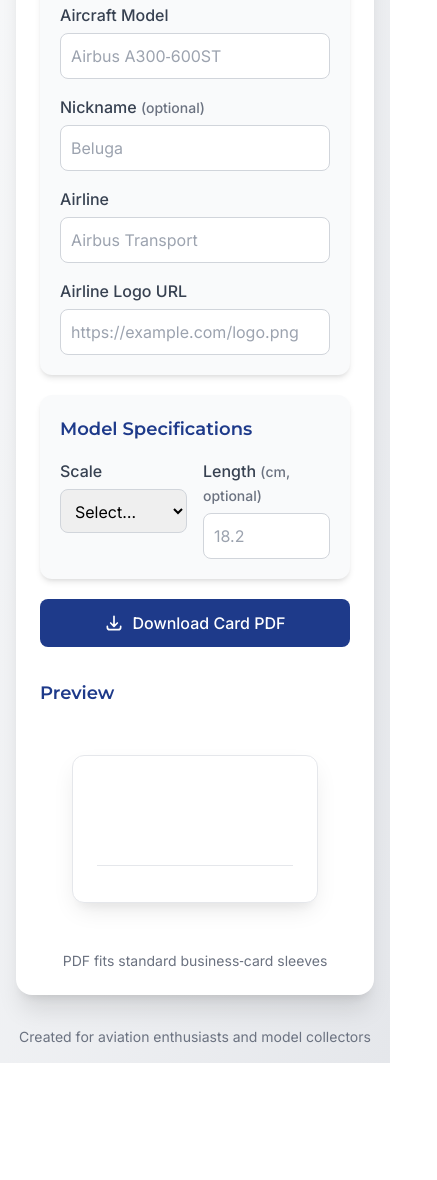
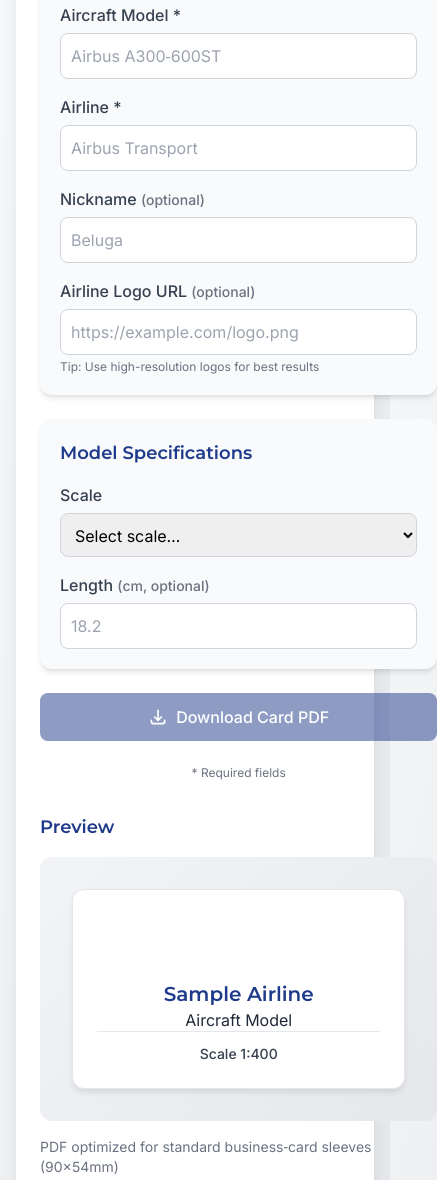
Before and after one commit to TheFilipcom4607/assets, a website: page card.html in a window 390 px wide. Shown: the part 261-1441 px from the top of the page, 437 px wide, since content can reach past the window. Before the commit the page ends 1324 px from the top, so only its background shows below. Drawn offline with nearby package versions, Linux system fonts and the light colour scheme.

Commit message:
Update card.html

```diff
--- a/card.html
+++ b/card.html
@@ -56,77 +56,114 @@
       box-shadow: 0 15px 30px -5px rgba(0, 0, 0, 0.15), 0 15px 15px -5px rgba(0, 0, 0, 0.08);
     }
 
-    /* ------------------------------ Airline text ----------------------- */
-    .airline-text {
-      transition: font-size 0.3s ease;
-    }
-    .airline-text.short {
-      font-size: 2rem; /* big but still fits */
+    /* ------------------------------ Preview gradient ------------------- */
+    .preview-gradient {
+      background: linear-gradient(135deg, #f3f4f6 0%, #e5e7eb 100%);
     }
 
     /* ------------------------------ Logo scaling ----------------------- */
     .logo-container {
       width: 100%;
-      height: 80px; /* Reduced height to prevent tall logos from dominating */
-      margin: 0 auto;
+      height: 60px;
+      margin-bottom: 8px;
       display: flex;
       align-items: center;
       justify-content: center;
-      overflow: hidden; /* Prevents overflow issues */
-      position: relative; /* For absolute positioning if needed */
+      overflow: hidden;
     }
+
     #card-logo {
-      max-width: 80%; /* Reduced from 100% to ensure margins */
-      max-height: 80%; /* Reduced from 100% to ensure margins */
+      max-width: 90%;
+      max-height: 100%;
       object-fit: contain;
       display: block;
-      margin: auto; /* Center the logo */
     }
 
-    /* Ensure card content has proper spacing */
+    /* ------------------------------ Card layout ----------------------- */
     #card {
       display: flex;
       flex-direction: column;
+      justify-content: space-between;
+      min-height: 200px;
     }
 
-    /* Add specific spacing for content elements */
+    .card-header {
+      flex-shrink: 0;
+    }
+
     .card-content {
       flex: 1;
       display: flex;
       flex-direction: column;
+      justify-content: center;
+      text-align: center;
+    }
+
+    .card-footer {
+      flex-shrink: 0;
+      margin-top: auto;
+    }
+
+    /* ------------------------------ Responsive text ------------------- */
+    .airline-text {
+      font-size: clamp(1.25rem, 4vw, 1.75rem);
+      line-height: 1.2;
+    }
+
+    .aircraft-text {
+      font-size: clamp(1rem, 3vw, 1.25rem);
+      line-height: 1.3;
+    }
+
+    .nickname-text {
+      font-size: clamp(0.9rem, 2.5vw, 1.1rem);
+      font-style: italic;
+    }
+
+    /* ------------------------------ Mobile improvements --------------- */
+    @media (max-width: 768px) {
+      .card-shadow {
+        box-shadow: 0 4px 6px -1px rgba(0, 0, 0, 0.1);
+      }
+
+      #card:hover {
+        transform: none;
+        box-shadow: 0 4px 6px -1px rgba(0, 0, 0, 0.1);
+      }
     }
   </style>
 </head>
 <body class="bg-gradient-to-br from-gray-50 to-gray-200 min-h-screen flex flex-col items-center justify-center p-4 font-sans">
-  <div class="w-full max-w-5xl">
+  <div class="w-full max-w-6xl">
     <!-- ------------------------------ Header --------------------------- -->
     <header class="text-center mb-8">
       <h1 class="text-3xl md:text-4xl font-display font-bold text-aviation-blue">Die‑Cast Model Shelf Card Generator</h1>
       <p class="text-gray-600 mt-2">Create beautiful display cards for your model aircraft collection</p>
     </header>
 
-    <div class="w-full grid md:grid-cols-5 gap-8 bg-white rounded-2xl shadow-xl p-6 md:p-8">
+    <div class="w-full grid lg:grid-cols-5 gap-8 bg-white rounded-2xl shadow-xl p-6 md:p-8">
       <!-- ------------------------------ Form panel --------------------- -->
-      <form id="card-form" class="md:col-span-2 space-y-5 fade-in" autocomplete="off">
+      <form id="card-form" class="lg:col-span-2 space-y-6 fade-in" autocomplete="off">
         <!-- Aircraft details -->
         <section class="bg-gray-50 rounded-xl p-5 form-shadow">
           <h2 class="font-display font-semibold text-lg text-aviation-blue mb-4">Aircraft Details</h2>
           <div class="space-y-4">
             <div>
-              <label class="font-medium block mb-1.5 text-gray-700">Aircraft Model</label>
+              <label class="font-medium block mb-1.5 text-gray-700">Aircraft Model *</label>
               <input id="aircraft" type="text" class="w-full rounded-lg border border-gray-300 p-2.5 focus:ring-2 focus:ring-aviation-blue focus:border-aviation-blue transition" placeholder="Airbus A300‑600ST" />
+            </div>
+            <div>
+              <label class="font-medium block mb-1.5 text-gray-700">Airline *</label>
+              <input id="airline" type="text" class="w-full rounded-lg border border-gray-300 p-2.5 focus:ring-2 focus:ring-aviation-blue focus:border-aviation-blue transition" placeholder="Airbus Transport" />
             </div>
             <div>
               <label class="font-medium block mb-1.5 text-gray-700">Nickname <span class="text-sm text-gray-500">(optional)</span></label>
               <input id="nickname" type="text" class="w-full rounded-lg border border-gray-300 p-2.5 focus:ring-2 focus:ring-aviation-blue focus:border-aviation-blue transition" placeholder="Beluga" />
             </div>
             <div>
-              <label class="font-medium block mb-1.5 text-gray-700">Airline</label>
-              <input id="airline" type="text" class="w-full rounded-lg border border-gray-300 p-2.5 focus:ring-2 focus:ring-aviation-blue focus:border-aviation-blue transition" placeholder="Airbus Transport" />
-            </div>
-            <div>
-              <label class="font-medium block mb-1.5 text-gray-700">Airline Logo URL</label>
+              <label class="font-medium block mb-1.5 text-gray-700">Airline Logo URL <span class="text-sm text-gray-500">(optional)</span></label>
               <input id="logo" type="url" class="w-full rounded-lg border border-gray-300 p-2.5 focus:ring-2 focus:ring-aviation-blue focus:border-aviation-blue transition" placeholder="https://example.com/logo.png" />
+              <p class="text-xs text-gray-500 mt-1">Tip: Use high-resolution logos for best results</p>
             </div>
           </div>
         </section>
@@ -134,73 +171,79 @@
         <!-- Model specs -->
         <section class="bg-gray-50 rounded-xl p-5 form-shadow">
           <h2 class="font-display font-semibold text-lg text-aviation-blue mb-4">Model Specifications</h2>
-          <div class="grid grid-cols-2 gap-4">
+          <div class="grid grid-cols-1 sm:grid-cols-2 gap-4">
             <div>
               <label class="font-medium block mb-1.5 text-gray-700">Scale</label>
               <select id="scale" class="w-full rounded-lg border border-gray-300 p-2.5 focus:ring-2 focus:ring-aviation-blue focus:border-aviation-blue transition">
-                <option value="">Select…</option>
+                <option value="">Select scale…</option>
                 <option value="1:72">1 : 72</option>
                 <option value="1:100">1 : 100</option>
                 <option value="1:144">1 : 144</option>
                 <option value="1:200">1 : 200</option>
                 <option value="1:400">1 : 400</option>
                 <option value="1:500">1 : 500</option>
+                <option value="custom">Custom…</option>
               </select>
             </div>
             <div>
               <label class="font-medium block mb-1.5 text-gray-700">Length <span class="text-sm text-gray-500">(cm, optional)</span></label>
-              <input id="length" type="number" step="0.1" class="w-full rounded-lg border border-gray-300 p-2.5 focus:ring-2 focus:ring-aviation-blue focus:border-aviation-blue transition" placeholder="18.2" />
+              <input id="length" type="number" step="0.1" min="0" class="w-full rounded-lg border border-gray-300 p-2.5 focus:ring-2 focus:ring-aviation-blue focus:border-aviation-blue transition" placeholder="18.2" />
             </div>
+          </div>
+          <div id="custom-scale-container" class="mt-4 hidden">
+            <label class="font-medium block mb-1.5 text-gray-700">Custom Scale</label>
+            <input id="custom-scale" type="text" class="w-full rounded-lg border border-gray-300 p-2.5 focus:ring-2 focus:ring-aviation-blue focus:border-aviation-blue transition" placeholder="1:250" />
           </div>
         </section>
 
         <!-- Download button -->
-        <button type="button" id="download" class="w-full bg-aviation-blue text-white rounded-lg p-3 font-medium hover:bg-blue-800 transform hover:scale-[1.02] transition flex items-center justify-center gap-2">
+        <button type="button" id="download" class="w-full bg-aviation-blue text-white rounded-lg p-3 font-medium hover:bg-blue-800 transform hover:scale-[1.02] transition flex items-center justify-center gap-2 disabled:opacity-50 disabled:cursor-not-allowed">
           <svg xmlns="http://www.w3.org/2000/svg" class="h-5 w-5" fill="none" viewBox="0 0 24 24" stroke="currentColor">
             <path stroke-linecap="round" stroke-linejoin="round" stroke-width="2" d="M4 16v1a3 3 0 003 3h10a3 3 0 003-3v-1m-4-4l-4 4m0 0l-4-4m4 4V4" />
           </svg>
           Download Card PDF
         </button>
+        <p class="text-xs text-gray-500 text-center">* Required fields</p>
       </form>
 
       <!-- ------------------------------ Preview panel ------------------ -->
-      <div class="md:col-span-3 flex flex-col items-center justify-center fade-in">
+      <div class="lg:col-span-3 flex flex-col items-center justify-center fade-in">
         <h2 class="font-display font-semibold text-lg text-aviation-blue mb-4 self-start">Preview</h2>
         <div class="preview-gradient w-full rounded-xl p-8 flex items-center justify-center">
           <!-- Card preview -->
-          <div id="card" class="w-full max-w-md aspect-[5/3] bg-white rounded-xl card-shadow p-6 flex flex-col border border-gray-200 relative overflow-hidden">
-            <!-- Logo container -->
-            <div class="logo-container">
-              <img id="card-logo" src="" alt="Airline logo" style="display:none;" />
+          <div id="card" class="w-full max-w-md aspect-[5/3] bg-white rounded-xl card-shadow p-6 border border-gray-200 relative overflow-hidden">
+
+            <!-- Card header with logo -->
+            <div class="card-header">
+              <div class="logo-container">
+                <img id="card-logo" src="" alt="Airline logo" style="display:none;" />
+              </div>
             </div>
 
-            <!-- Card content wrapper -->
+            <!-- Card content -->
             <div class="card-content">
-              <!-- Airline & aircraft -->
-              <div class="text-center mt-2 relative z-10">
-                <p id="card-airline" class="text-xl md:text-2xl font-display font-semibold text-aviation-blue break-words airline-text"></p>
-                <p id="card-aircraft" class="text-lg text-gray-800 break-words"></p>
+              <div class="space-y-1">
+                <p id="card-airline" class="airline-text font-display font-semibold text-aviation-blue break-words">Sample Airline</p>
+                <p id="card-aircraft" class="aircraft-text text-gray-800 break-words">Aircraft Model</p>
+                <p id="card-nickname" class="nickname-text text-gray-500 hidden">Nickname</p>
               </div>
+            </div>
 
-              <!-- Nickname -->
-              <p id="card-nickname" class="text-center text-gray-500 hidden my-2 text-lg relative z-10"></p>
-
-              <!-- Spacer -->
-              <div class="flex-1"></div>
-
-              <!-- Scale & length -->
-              <div class="flex justify-between text-base text-gray-700 border-t border-gray-200 pt-3 mt-3 relative z-10">
-                <div class="flex-1 text-center">
-                  <span id="card-scale" class="font-medium"></span>
+            <!-- Card footer -->
+            <div class="card-footer">
+              <div class="flex justify-center items-center text-sm text-gray-700 border-t border-gray-200 pt-3 space-x-4">
+                <div id="scale-container" class="text-center">
+                  <span id="card-scale" class="font-medium">Scale 1:400</span>
                 </div>
-                <div id="length-container" class="flex-1 text-center hidden">
-                  <span id="card-length" class="font-medium"></span>
+                <div id="length-container" class="text-center hidden">
+                  <span class="text-gray-400">•</span>
+                  <span id="card-length" class="font-medium ml-1">Length</span>
                 </div>
               </div>
             </div>
           </div>
         </div>
-        <p class="text-gray-500 text-sm mt-4">PDF fits standard business‑card sleeves</p>
+        <p class="text-gray-500 text-sm mt-4">PDF optimized for standard business‑card sleeves (90×54mm)</p>
       </div>
     </div>
 
@@ -218,6 +261,7 @@
       airline: document.getElementById('airline'),
       logo: document.getElementById('logo'),
       scale: document.getElementById('scale'),
+      customScale: document.getElementById('custom-scale'),
       length: document.getElementById('length'),
       nickname: document.getElementById('nickname'),
     };
@@ -231,80 +275,156 @@
       nickname: document.getElementById('card-nickname'),
     };
 
+    const containers = {
+      customScale: document.getElementById('custom-scale-container'),
+      length: document.getElementById('length-container'),
+      scale: document.getElementById('scale-container'),
+    };
+
+    const downloadBtn = document.getElementById('download');
+
+    /* ------------------------- Validation ---------------------------- */
+    function validateForm() {
+      const isValid = form.aircraft.value.trim() && form.airline.value.trim();
+      downloadBtn.disabled = !isValid;
+      return isValid;
+    }
+
     /* ------------------------- Update preview ------------------------ */
     function updateCard() {
-      // Airline text + dynamic sizing
-      card.airline.textContent = form.airline.value.trim();
-      if (form.airline.value.trim().length > 0 && form.airline.value.trim().length <= 3) {
-        card.airline.classList.add('short');
+      // Airline text
+      const airlineText = form.airline.value.trim() || 'Sample Airline';
+      card.airline.textContent = airlineText;
+
+      // Aircraft model
+      const aircraftText = form.aircraft.value.trim() || 'Aircraft Model';
+      card.aircraft.textContent = aircraftText;
+
+      // Scale handling
+      let scaleText = '';
+      if (form.scale.value === 'custom' && form.customScale.value.trim()) {
+        scaleText = `Scale ${form.customScale.value.trim()}`;
+      } else if (form.scale.value) {
+        scaleText = `Scale ${form.scale.value}`;
       } else {
-        card.airline.classList.remove('short');
+        scaleText = 'Scale 1:400';
+      }
+      card.scale.textContent = scaleText;
+
+      // Custom scale input visibility
+      if (form.scale.value === 'custom') {
+        containers.customScale.classList.remove('hidden');
+      } else {
+        containers.customScale.classList.add('hidden');
+        form.customScale.value = '';
       }
 
-      // Aircraft model
-      card.aircraft.textContent = form.aircraft.value.trim();
-
-      // Scale
-      card.scale.textContent = form.scale.value ? `Scale ${form.scale.value}` : '';
-
       // Length (optional)
-      const lengthContainer = document.getElementById('length-container');
-      if (form.length.value) {
+      if (form.length.value && parseFloat(form.length.value) > 0) {
         card.length.textContent = `${form.length.value} cm`;
-        lengthContainer.classList.remove('hidden');
+        containers.length.classList.remove('hidden');
       } else {
-        lengthContainer.classList.add('hidden');
+        containers.length.classList.add('hidden');
       }
 
       // Nickname (optional)
       if (form.nickname.value.trim()) {
-        card.nickname.textContent = `${form.nickname.value.trim()}`;
+        card.nickname.textContent = `"${form.nickname.value.trim()}"`;
         card.nickname.classList.remove('hidden');
       } else {
         card.nickname.classList.add('hidden');
       }
 
-      // Logo (optional)
+      // Logo handling with better error management
       if (form.logo.value.trim()) {
-        card.logo.src = form.logo.value.trim();
+        const logoUrl = form.logo.value.trim();
+        card.logo.src = logoUrl;
         card.logo.style.display = 'block';
+
         card.logo.onload = () => {
           card.logo.style.display = 'block';
         };
+
         card.logo.onerror = () => {
           card.logo.style.display = 'none';
+          console.warn('Failed to load logo:', logoUrl);
         };
       } else {
         card.logo.style.display = 'none';
+        card.logo.src = '';
       }
+
+      // Validate form
+      validateForm();
     }
 
-    /* ------------------------- Bind events --------------------------- */
-    Object.values(form).forEach((el) => el.addEventListener('input', updateCard));
-    updateCard(); // initial render
+    /* ------------------------- Event listeners ---------------------- */
+    Object.values(form).forEach((el) => {
+      el.addEventListener('input', updateCard);
+      el.addEventListener('change', updateCard);
+    });
+
+    // Initial render
+    updateCard();
 
     /* ------------------------- PDF download -------------------------- */
-    document.getElementById('download').addEventListener('click', () => {
+    downloadBtn.addEventListener('click', () => {
+      if (!validateForm()) {
+        alert('Please fill in the required fields (Aircraft Model and Airline)');
+        return;
+      }
+
       updateCard();
       const cardEl = document.getElementById('card');
       const originalStyle = cardEl.getAttribute('style') || '';
 
-      // remove shadow/border for clean PDF
+      // Temporarily remove shadows and hover effects for PDF
       cardEl.style.boxShadow = 'none';
       cardEl.style.border = '1px solid #e5e7eb';
+      cardEl.style.transform = 'none';
+
+      // Generate filename
+      const aircraftName = form.aircraft.value.trim().replace(/[^a-zA-Z0-9]/g, '_') || 'model';
+      const scaleName = (form.scale.value === 'custom' ? form.customScale.value : form.scale.value) || 'scale';
+      const filename = `${aircraftName}_${scaleName.replace(':', '-')}.pdf`;
 
       html2pdf()
         .set({
-          margin: [4, 4],
-          filename: `${form.aircraft.value.trim() || 'model'}_${form.scale.value || 'scale'}.pdf`,
-          html2canvas: { scale: 3 },
-          jsPDF: { unit: 'mm', format: [90, 54] }, // credit‑card size
+          margin: [2, 2],
+          filename: filename,
+          html2canvas: {
+            scale: 4,
+            useCORS: true,
+            allowTaint: true,
+            logging: false
+          },
+          jsPDF: {
+            unit: 'mm',
+            format: [90, 54], // Standard business card size
+            orientation: 'landscape'
+          },
         })
         .from(cardEl)
         .save()
         .then(() => {
+          // Restore original styling
+          cardEl.setAttribute('style', originalStyle);
+        })
+        .catch((error) => {
+          console.error('PDF generation error:', error);
+          alert('There was an error generating the PDF. Please try again.');
           cardEl.setAttribute('style', originalStyle);
         });
+    });
+
+    /* ------------------------- Keyboard shortcuts ------------------- */
+    document.addEventListener('keydown', (e) => {
+      if ((e.ctrlKey || e.metaKey) && e.key === 's') {
+        e.preventDefault();
+        if (validateForm()) {
+          downloadBtn.click();
+        }
+      }
     });
   </script>
 </body>
```
